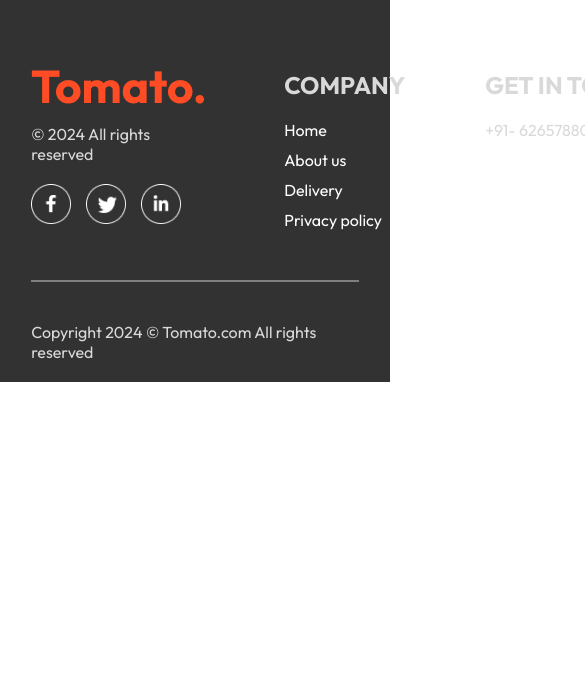
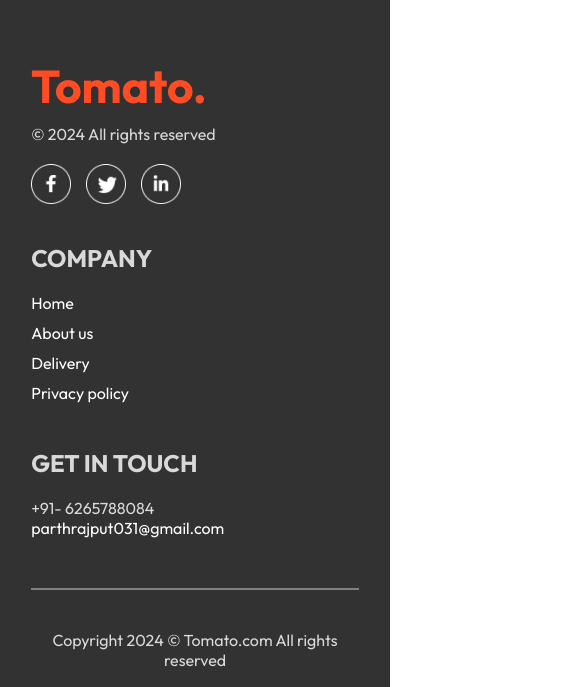
Before and after one commit to rparth18/Food-order-Website, a React (Vite) app in the folder y/: page /myorders in a window 390 px wide. Shown: the part 298-985 px from the top of the page, 585 px wide, since content can reach past the window. Before the commit the page ends 844 px from the top, so only its background shows below. Built offline with nearby package versions, Linux system fonts and the light colour scheme; no server answers.

Commit message:
Update Footer.css

```diff
--- a/y/src/components/Footer/Footer.css
+++ b/y/src/components/Footer/Footer.css
@@ -46,3 +46,15 @@
     background-color: grey;
     border: none;
 }
+
+@media(max-width:750px)
+{
+    .footer-content{
+        display:flex;
+        flex-direction:column;
+        gap:35px;
+    }
+    .footer-copyright{
+        text-align: center;
+    }
+}
```
